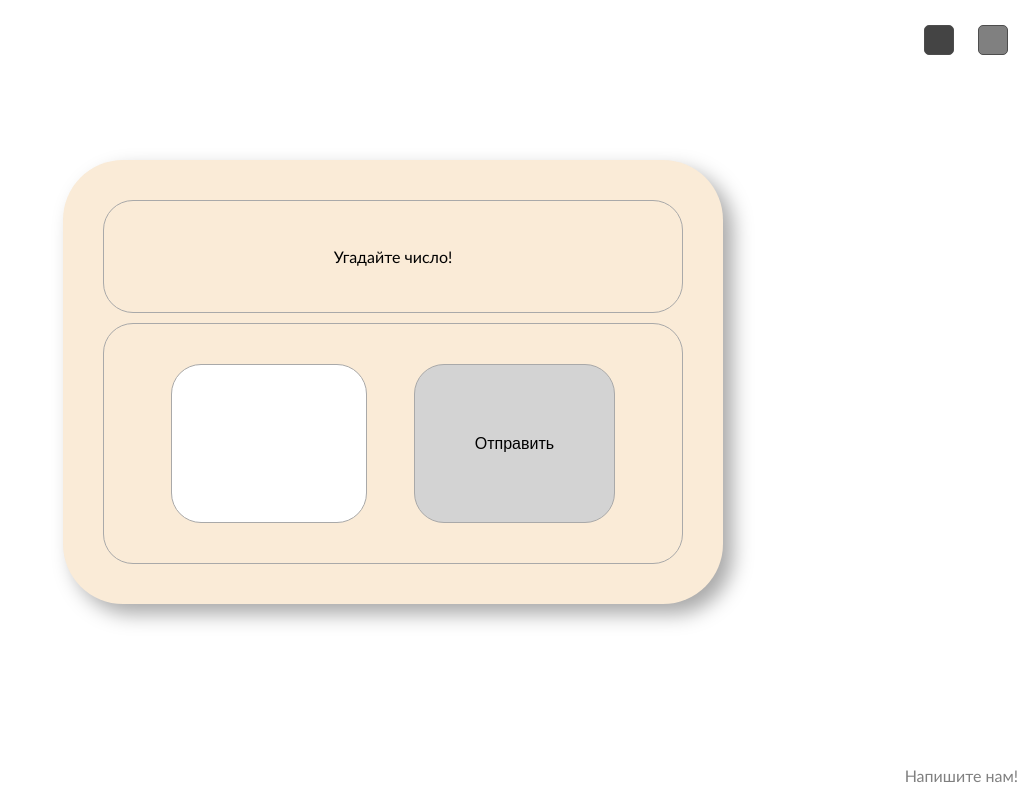
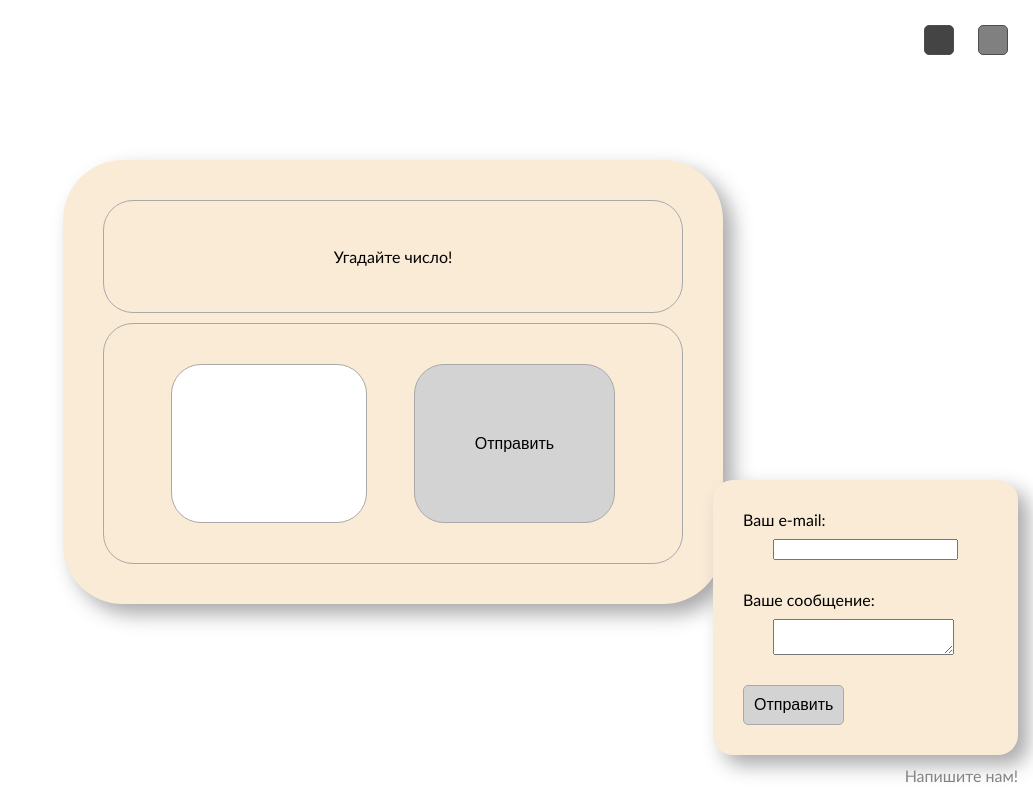
Before and after one commit to OrDro1d/guess-the-number, a plain HTML site: page index.html in a window 1280 px wide. Shown: the whole page, without its empty margins (247-1280 px from the left). Drawn offline with Linux system fonts and the light colour scheme.

Commit message:
Теперь форма создана изначально в HTML-документе и стилизована с помощью CSS: был упрощен js код.

```diff
--- /dev/null
+++ b/form-styles.css
@@ -0,0 +1,31 @@
+.form {
+	position: fixed;
+	right: 15px;
+	bottom: 45px;
+	z-index: 1;
+	background-color: antiquewhite;
+	padding: 30px;
+	border-radius: 20px;
+	box-shadow: 10px 10px 20px darkgray;
+}
+
+.form > input {
+	display: block;
+	margin: 10px 30px 30px 30px;
+}
+
+.form > textarea {
+	display: block;
+	margin: 10px 30px 30px 30px;
+	max-height: 200px;
+	max-width: 300px;
+}
+
+.form > button {
+	background-color: lightgray;
+	border: 1px solid darkgray;
+	border-radius: 5px;
+	font-size: 16px;
+	cursor: pointer;
+	padding: 10px;
+}
--- a/index.html
+++ b/index.html
@@ -9,6 +9,7 @@
 			initial-scale=1.0"
 		/>
 		<link rel="stylesheet" href="styles.css" />
+		<link rel="stylesheet" href="form-styles.css" />
 		<link rel="icon" href="favicon.ico" />
 	</head>
 
@@ -17,6 +18,13 @@
 			<button class="theme-mode"></button>
 			<button class="help-button"></button>
 		</div>
+		<form class="form">
+			<label for="email">Ваш e-mail:</label>
+			<input id="email" type="email" />
+			<label for="text">Ваше сообщение:</label>
+			<textarea id="text"></textarea>
+			<button>Отправить</button>
+		</form>
 		<main>
 			<div class="questioneer">
 				<p class="questioneer-message">Угадайте число!</p>
@@ -32,7 +40,7 @@
 				<button class="guess-button">Отправить</button>
 			</div>
 		</main>
-		<a class="to-developer" href="#">Напишите нам!</a>
+		<a class="form-renderer" href="#">Напишите нам!</a>
 		<script src="script.js"></script>
 	</body>
 </html>
--- a/script.js
+++ b/script.js
@@ -1,4 +1,4 @@
-let isDarkMode = false;
+let isDarkModeEnabled = false;
 let isGamePlayed = false;
 
 const correctGuessAnswers = [
@@ -28,7 +28,8 @@ const guessInput = document.querySelector(".guess-input");
 const guessButton = document.querySelector(".guess-button");
 const questioneer = document.querySelector(".questioneer");
 const questioneerMessage = document.querySelector(".questioneer-message");
-const toDeveloper = document.querySelector(".to-developer");
+const formRenderer = document.querySelector(".form-renderer");
+const form = document.querySelector(".form");
 // Функции
 const setDeafault = () => {
 	questioneer.style.backgroundColor = "antiquewhite";
@@ -70,85 +71,35 @@ const guessCheck = () => {
 };
 
 const changeTheme = () => {
-	form = document.querySelector("form");
-	if (isDarkMode) {
+	if (isDarkModeEnabled) {
 		body.style.backgroundColor = "white";
 		themeMode.style.backgroundColor = "#444";
 		themeMode.style.borderColor = "black";
 		main.style.boxShadow = "10px 10px 20px darkgray";
-		if (form !== null) form.style.boxShadow = "10px 10px 20px darkgray";
-		isDarkMode = false;
+		form.style.boxShadow = "10px 10px 20px darkgray";
+		isDarkModeEnabled = false;
 	} else {
 		body.style.backgroundColor = "#222";
 		themeMode.style.backgroundColor = "#dbdbdb";
 		themeMode.style.borderColor = "white";
 		main.style.boxShadow = "10px 10px 20px black";
-		if (form !== null) form.style.boxShadow = "10px 10px 20px black";
-		isDarkMode = true;
+		form.style.boxShadow = "10px 10px 20px black";
+		isDarkModeEnabled = true;
 	}
 };
 
-const makeForm = () => {
-	const form = document.createElement("form");
-	form.hidden = true;
-
-	const input = document.createElement("input");
-	const labelForEmail = document.createElement("label");
-	const labelForTextArea = document.createElement("label");
-	const textArea = document.createElement("textarea");
-	const button = document.createElement("button");
-
-	labelForEmail.setAttribute("for", "email");
-	labelForEmail.textContent = "Ваш E-mail: ";
-	input.id = "email";
-	input.type = "email";
-	input.style.display = "block";
-	input.style.margin = "10px 30px 30px 30px";
-	labelForTextArea.setAttribute("for", "text");
-	labelForTextArea.textContent = "Ваше сообщение: ";
-	textArea.id = "text";
-	textArea.style.display = "block";
-	textArea.style.margin = "10px 30px 30px 30px";
-	button.style.backgroundColor = "lightgray";
-	button.style.border = "1px solid darkgray";
-	button.style.borderRadius = "5px";
-	button.style.fontSize = "16px";
-	button.style.cursor = "pointer";
-	button.style.padding = "10px";
-	button.textContent = "Отправить";
-	form.style.position = "fixed";
-	form.style.right = "15px";
-	form.style.bottom = "45px";
-	form.style.zIndex = "1";
-	form.style.backgroundColor = "antiquewhite";
-	form.style.padding = "30px";
-	form.style.borderRadius = "20px";
-
-	if (isDarkMode) {
-		form.style.boxShadow = "10px 10px 20px black";
+const showForm = () => {
+	if (form.hidden === true) {
+		formRenderer.textContent = "Скрыть форму";
+		form.hidden = false;
 	} else {
-		form.style.boxShadow = "10px 10px 20px darkgray";
+		formRenderer.textContent = "Открыть форму";
+		form.hidden = true;
 	}
 
-	form.appendChild(labelForEmail);
-	form.appendChild(input);
-	form.appendChild(labelForTextArea);
-	form.appendChild(textArea);
-	form.appendChild(button);
-
-	document.body.insertBefore(form, main);
-};
-
-makeForm();
-
-const showForm = () => {
-	if (document.querySelector("form").hidden === true) {
-		toDeveloper.textContent = "Скрыть форму";
-		document.querySelector("form").hidden = false;
-	} else {
-		toDeveloper.textContent = "Открыть форму";
-		document.querySelector("form").hidden = true;
-	}
+	isDarkModeEnabled
+		? (form.style.boxShadow = "10px 10px 20px black")
+		: (form.style.boxShadow = "10px 10px 20px darkgray");
 };
 
 const helpAlert = () => {
@@ -160,4 +111,4 @@ const helpAlert = () => {
 guessButton.addEventListener("click", guessCheck);
 themeMode.addEventListener("click", changeTheme);
 helpButton.addEventListener("click", helpAlert);
-toDeveloper.addEventListener("click", showForm);
+formRenderer.addEventListener("click", showForm);
--- a/styles.css
+++ b/styles.css
@@ -95,7 +95,7 @@ main {
 	transition: 0.1s;
 }
 
-.to-developer {
+.form-renderer {
 	position: fixed;
 	right: 15px;
 	bottom: 15px;
```
